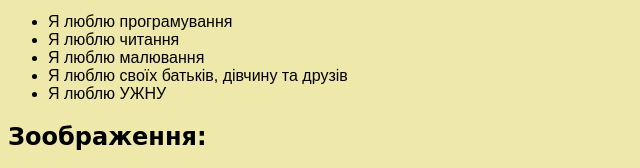
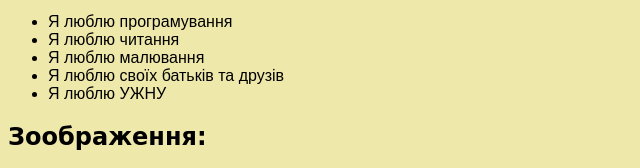
Before and after one commit to vahifhasanov/web_basics, a plain HTML site: page Lab2_HTML/author.html in a window 1280 px wide. Shown: the part 192-360 px from the top of the page, 0-640 px from the left. Drawn offline with Linux system fonts and the light colour scheme.

Commit message:
новий комент

```diff
--- a/Lab2_HTML/author.html
+++ b/Lab2_HTML/author.html
@@ -15,7 +15,7 @@
     <li>Я люблю програмування</li>
     <li>Я люблю читання</li>
     <li>Я люблю малювання</li>
-    <li>Я люблю своїх батьків, дівчину та друзів</li>
+    <li>Я люблю своїх батьків та друзів</li>
     <li>Я люблю УЖНУ</li>
 </ul>
 <h2>Зоображення:</h2>
```
